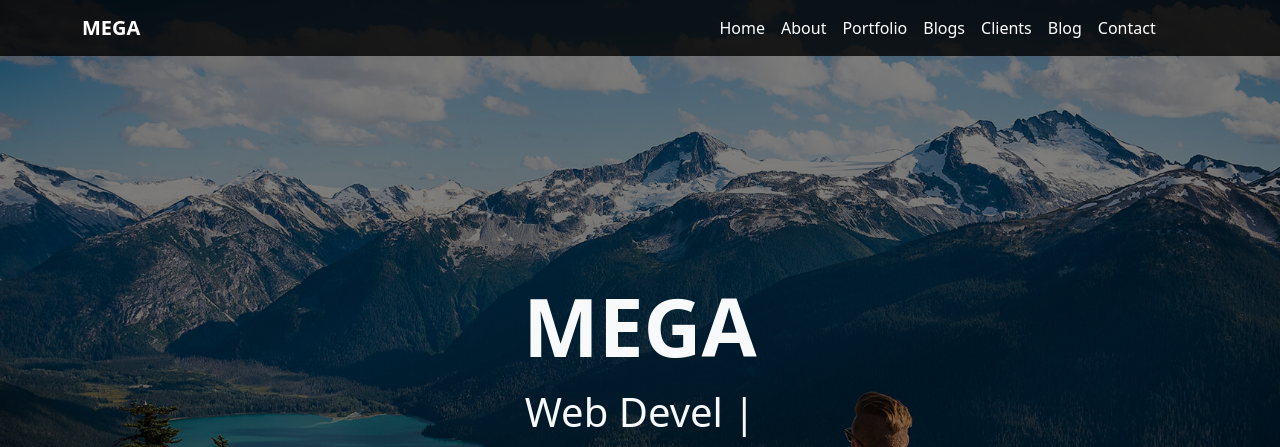
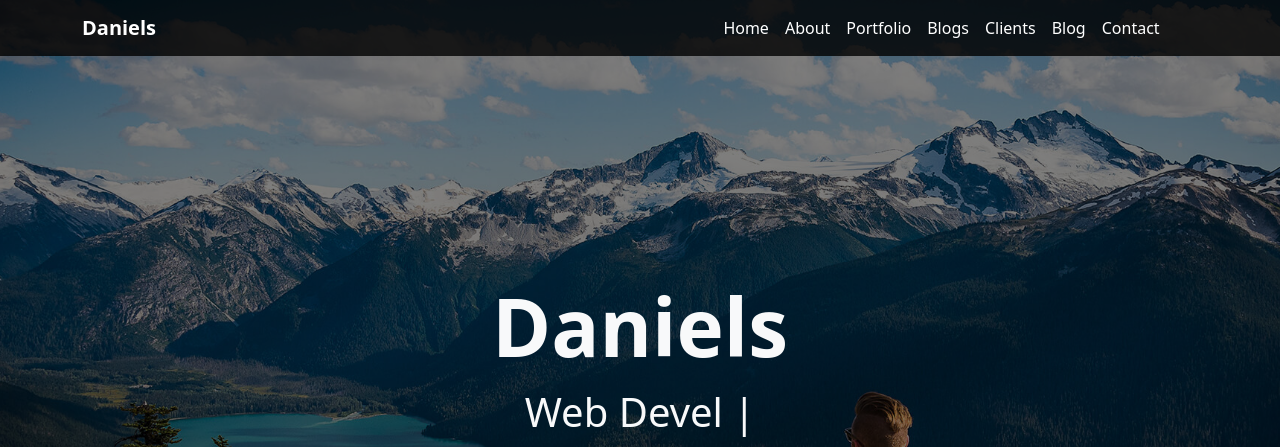
Before and after one commit to M-Ma999dy/MEGA-Profile-Daniels, a plain HTML site: page index.html in a window 1280 px wide. Shown: the top 447 px of the page. Drawn offline with Linux system fonts and the light colour scheme.

Commit message:
Update index.html

```diff
--- a/index.html
+++ b/index.html
@@ -67,7 +67,7 @@
 
     <nav class="mega-navbar navbar fixed-top navbar-expand-lg">
         <div class=" container-fluid container">
-            <a class="navbar-brand text-white fw-bolder" href="#home">MEGA</a>
+            <a class="navbar-brand text-white fw-bolder" href="#home">Daniels</a>
             <button class="navbar-toggler" type="button" data-bs-toggle="collapse" data-bs-target="#navbarNavDropdown"
                 aria-controls="navbarNavDropdown" aria-expanded="false" aria-label="Toggle navigation">
                 <span class="navbar-toggler-icon"></span>
@@ -109,7 +109,7 @@
 
         <div class="mega-bg text-center d-flex flex-column  justify-content-center align-content-lg-center">
 
-            <h1 class="text-light fw-bolder">MEGA</h1>
+            <h1 class="text-light fw-bolder">Daniels</h1>
             <p class="kf text-light  fs-1 mb-3"></p>
 
             <ul class="container text-light social-icons d-flex justify-content-center">
```
